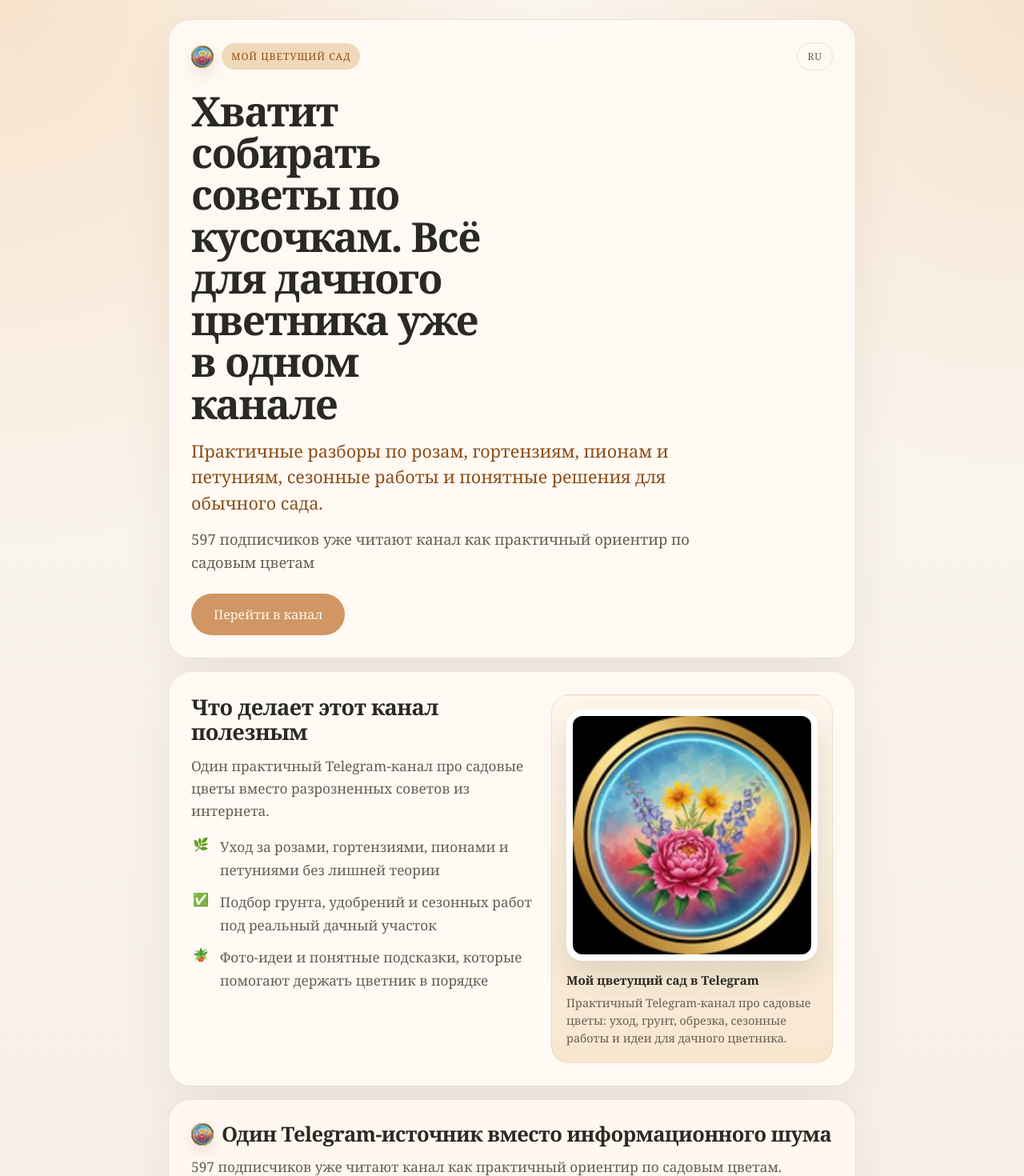
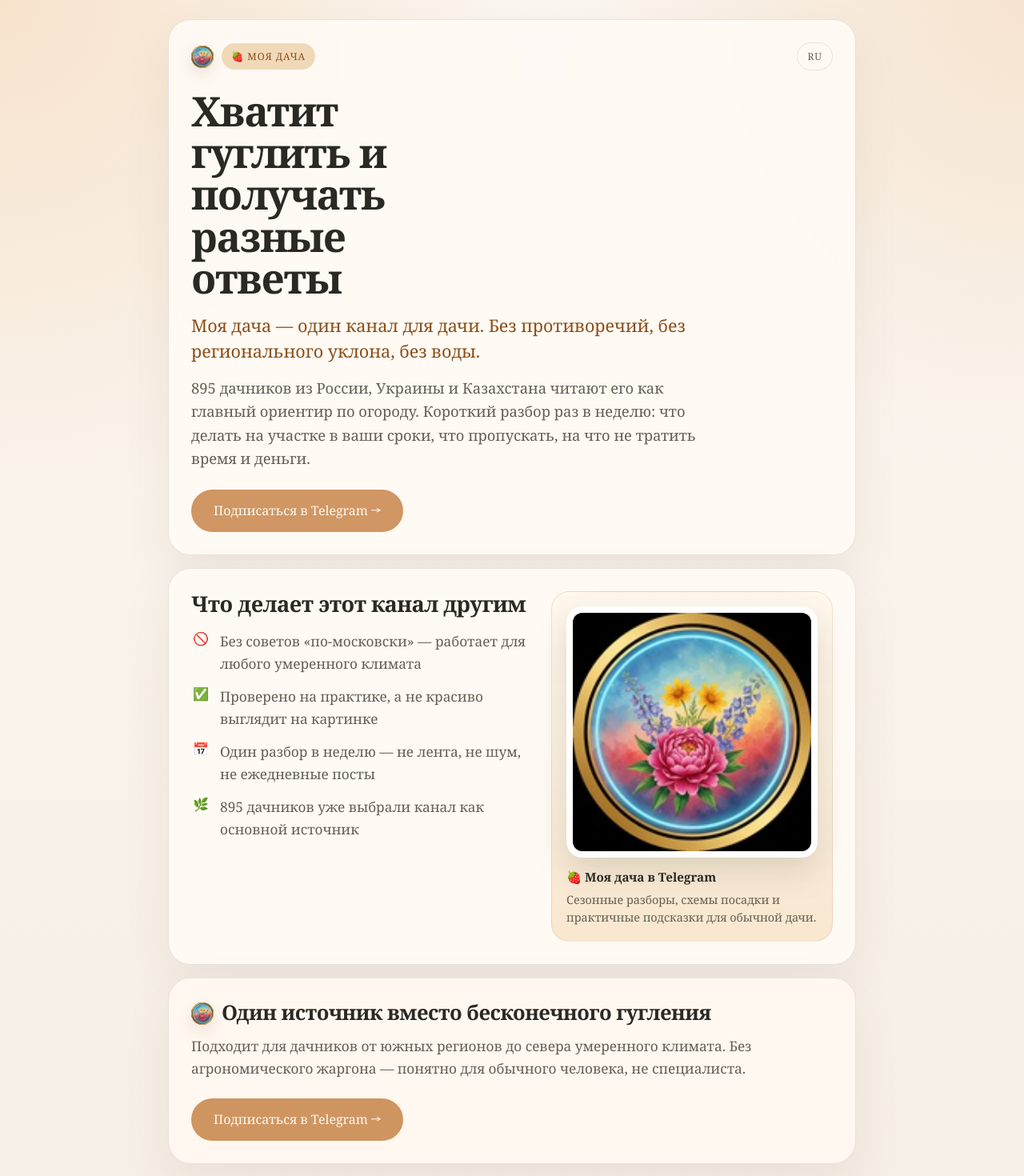
Before and after one commit to teanvi/gardencompass-landing-v5, a Next.js app: page / in a window 1280 px wide. Shown: the top 1470 px of the page at 80% size. Built offline with nearby package versions, Linux system fonts and the light colour scheme; no server answers.

Commit message:
feat: align v4 copy with moya dacha channel

```diff
--- a/app/layout.js
+++ b/app/layout.js
@@ -11,7 +11,7 @@ export const metadata = {
     description:
       "Короткие сезонные советы для дачи и огорода: что делать сейчас, каких ошибок избегать и как не потерять урожай.",
     url: "https://v4.gardencompass.co",
-    siteName: "Мой цветущий сад",
+    siteName: "Моя дача",
     locale: "ru_RU",
     type: "website",
     images: [
@@ -19,7 +19,7 @@ export const metadata = {
         url: "/avatar.png",
         width: 640,
         height: 640,
-        alt: "Мой цветущий сад — Telegram-канал про дачу и огород"
+        alt: "Моя дача — Telegram-канал про дачу и огород"
       }
     ]
   },
--- a/app/page.js
+++ b/app/page.js
@@ -16,6 +16,26 @@ const {
   utmContent
 } = loadLandingRuntimeConfig();
 
+const subscriberCount = 895;
+const valueItems = [
+  {
+    emoji: "🚫",
+    text: "Без советов «по-московски» — работает для любого умеренного климата"
+  },
+  {
+    emoji: "✅",
+    text: "Проверено на практике, а не красиво выглядит на картинке"
+  },
+  {
+    emoji: "📅",
+    text: "Один разбор в неделю — не лента, не шум, не ежедневные посты"
+  },
+  {
+    emoji: "🌿",
+    text: `${subscriberCount} дачников уже выбрали канал как основной источник`
+  }
+];
+
 export default function Page() {
   return (
     <main className="page-shell">
@@ -24,13 +44,17 @@ export default function Page() {
           <div className="eyebrow-row">
             <div className="eyebrow-group">
               <img className="mini-avatar" src="/avatar.png" alt="" aria-hidden="true" />
-              <span className="eyebrow">Мой цветущий сад</span>
+              <span className="eyebrow">🍓 Моя дача</span>
             </div>
             <span className="locale-pill">RU</span>
           </div>
-          <h1>Хватит собирать советы по кусочкам. Всё для дачного цветника уже в одном канале</h1>
-          <p className="hero-lead">Практичные разборы по розам, гортензиям, пионам и петуниям, сезонные работы и понятные решения для обычного сада.</p>
-          <p className="hero-copy">597 подписчиков уже читают канал как практичный ориентир по садовым цветам</p>
+          <h1>Хватит гуглить и получать разные ответы</h1>
+          <p className="hero-lead">Моя дача — один канал для дачи. Без противоречий, без регионального уклона, без воды.</p>
+          <p className="hero-copy">
+            {subscriberCount} дачников из России, Украины и Казахстана читают его как главный ориентир по огороду.
+            Короткий разбор раз в неделю: что делать на участке в ваши сроки, что пропускать, на что не тратить
+            время и деньги.
+          </p>
           <div className="cta-wrap">
             <TrackedTelegramLink
               className="primary-cta"
@@ -47,7 +71,7 @@ export default function Page() {
               utmCampaign={utmCampaign}
               utmContent={utmContent}
             >
-              Перейти в канал
+              Подписаться в Telegram →
             </TrackedTelegramLink>
           </div>
         </div>
@@ -56,34 +80,23 @@ export default function Page() {
         <div className="value-section card">
           <div className="value-layout">
             <div className="value-copy">
-              <h2>Что делает этот канал полезным</h2>
-              <p className="value-intro">Один практичный Telegram-канал про садовые цветы вместо разрозненных советов из интернета.</p>
+              <h2>Что делает этот канал другим</h2>
               <ul className="bullet-list">
-                <li>
-                  <span className="bullet-emoji" aria-hidden="true">
-                    🌿
-                  </span>
-                  <span>Уход за розами, гортензиями, пионами и петуниями без лишней теории</span>
-                </li>
-                <li>
-                  <span className="bullet-emoji" aria-hidden="true">
-                    ✅
-                  </span>
-                  <span>Подбор грунта, удобрений и сезонных работ под реальный дачный участок</span>
-                </li>
-                <li>
-                  <span className="bullet-emoji" aria-hidden="true">
-                    🪴
-                  </span>
-                  <span>Фото-идеи и понятные подсказки, которые помогают держать цветник в порядке</span>
-                </li>
+                {valueItems.map((item) => (
+                  <li key={item.text}>
+                    <span className="bullet-emoji" aria-hidden="true">
+                      {item.emoji}
+                    </span>
+                    <span>{item.text}</span>
+                  </li>
+                ))}
               </ul>
             </div>
             <aside className="value-visual">
-              <img className="value-avatar" src="/avatar.png" alt="Аватар Telegram-канала Мой цветущий сад" />
+              <img className="value-avatar" src="/avatar.png" alt="Аватар Telegram-канала Моя дача" />
               <div className="value-visual-copy">
-                <strong>Мой цветущий сад в Telegram</strong>
-                <p>Практичный Telegram-канал про садовые цветы: уход, грунт, обрезка, сезонные работы и идеи для дачного цветника.</p>
+                <strong>🍓 Моя дача в Telegram</strong>
+                <p>Сезонные разборы, схемы посадки и практичные подсказки для обычной дачи.</p>
               </div>
             </aside>
           </div>
@@ -93,9 +106,12 @@ export default function Page() {
         <div className="closing-cta card">
           <div className="closing-header">
             <img className="mini-avatar" src="/avatar.png" alt="" aria-hidden="true" />
-            <h2>Один Telegram-источник вместо информационного шума</h2>
+            <h2>Один источник вместо бесконечного гугления</h2>
           </div>
-          <p>597 подписчиков уже читают канал как практичный ориентир по садовым цветам. Контент строится вокруг реальных сезонных задач: посев, грунт, свет, уход и порядок в цветнике. Открой канал и сохрани себе понятный источник идей, сезонных подсказок и решений для дачного сада.</p>
+          <p>
+            Подходит для дачников от южных регионов до севера умеренного климата. Без агрономического жаргона —
+            понятно для обычного человека, не специалиста.
+          </p>
           <div className="cta-wrap">
             <TrackedTelegramLink
               className="primary-cta"
@@ -112,7 +128,7 @@ export default function Page() {
               utmCampaign={utmCampaign}
               utmContent={utmContent}
             >
-              Подписаться в Telegram
+              Подписаться в Telegram →
             </TrackedTelegramLink>
           </div>
         </div>
```
